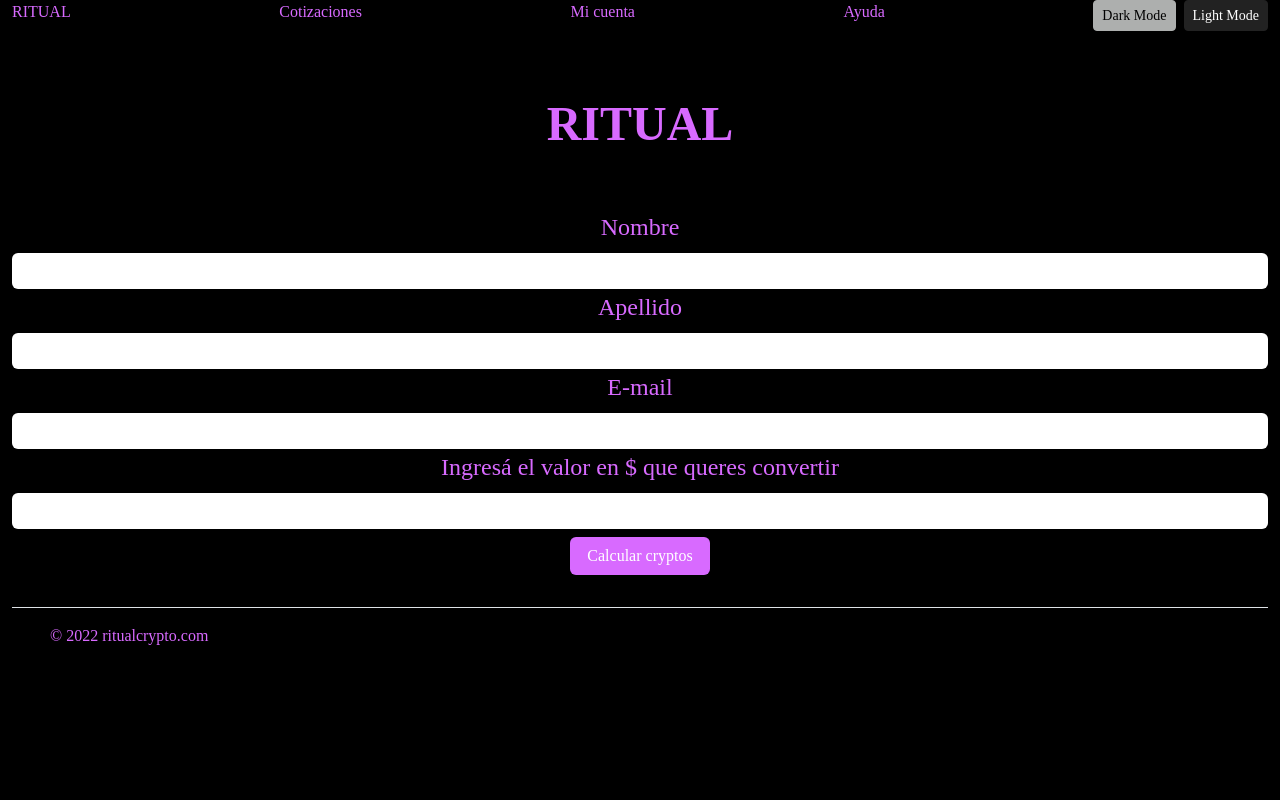
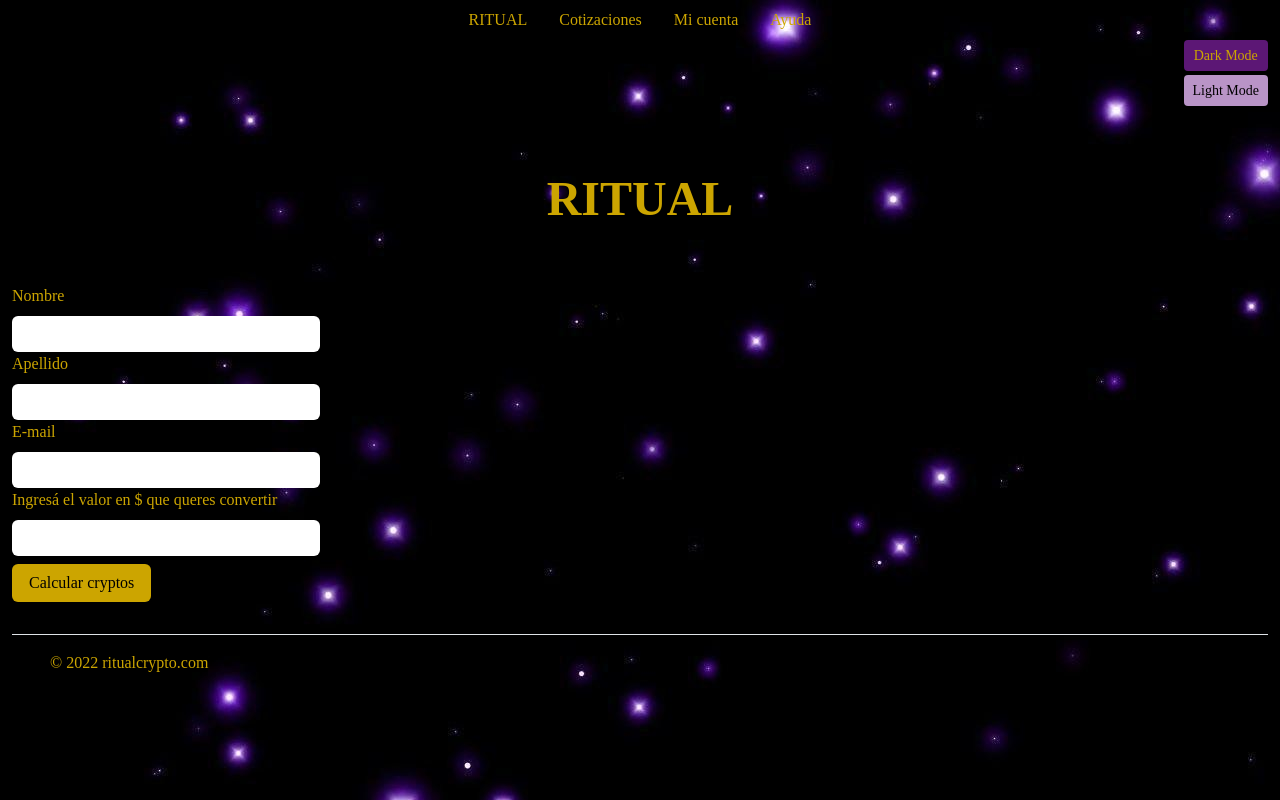
Before and after one commit to julietabueno/jsbuenopf, a website: page index.html in a window 1280 px wide. Drawn offline with nearby package versions, Linux system fonts and the light colour scheme; some packages are replaced by stand-ins of ours; no server answers; a script that the page names is missing; a web font is replaced by a local one.

Commit message:
cambie colores

```diff
--- a/index.html
+++ b/index.html
@@ -19,21 +19,33 @@
 <body class="container-fluid">
 
     <header>
+        <div>
             <div class="contenedor">
                 <nav>
+                    <div>
+                        <ul class="nav justify-content-center">
+                            <li class="nav-item">
+                                <a class="nav-link active" aria-current="page" href="#">RITUAL</a>
+                            </li>
+                            <li class="nav-item">
+                                <a class="nav-link" href="#">Cotizaciones</a>
+                            </li>
+                            <li class="nav-item">
+                                <a class="nav-link" href="#">Mi cuenta</a>
+                            </li>
+                            <li class="nav-item">
+                                <a class="nav-link">Ayuda</a>
+                            </li>
+                        </ul>
+                    </div>
 
-                <div class="enlaces d-flex justify-content-between ">
-                    <a class="logotipo" href="#">RITUAL</a>
-                    <a href="#">Cotizaciones</a>
-                    <a href="#">Mi cuenta</a>
-                    <a href="#">Ayuda</a>
-
-                    <div class="d-grid gap-2 row-6 d-md-flex justify-content-md-end">
-                        <button id="botonDarkMode" class="btn btn-dark btn-sm">Dark Mode</button>
-                        <button id="botonLightMode" class="btn btn-light btn-sm">Light Mode</button>
-                    </div>
+                    <div class="d-grid gap-1 row-1  justify-content-end">
+                        <button id="botonDarkMode" class="botonDarkMode btn btn-sm">Dark Mode</button>
+                        <button id="botonLightMode" class="botonLightMode btn btn-sm">Light Mode</button>
                     </div>
                 </nav>
+            </div>
+
 
     </header>
     <!-- =====================================MAIN=========================== -->
@@ -45,12 +57,12 @@
 
 
         <!-- Creo el contenedor -->
-        <div class="contenedor">
+        <div class="contenedor container-fluid">
             <!-- Creo el grid general con 3 columnas-->
-            <div class="grid text-center" style="--bs-columns: 3;">
-                <!-- Divido el grid en 12 columnas -->
+            <!-- <div class="grid text-center" style="--bs-columns: 3;">
+                Divido el grid en 12 columnas
                 <div class="grid align-middle" style="--bs-columns: 12;">
-                    <div class="row">
+                    <div class="row">-->
                         <div class=" col px-4 py-5 text-center fondo">
                             <h1 class="title display-5 fw-bold">RITUAL</h1>
                             <div class="col-lg-6 mx-auto">
@@ -60,8 +72,8 @@
                     </div>
                     <!-- Formulario de ingreso de datos -->
                     <div class="row ">
-                        <div class="col-lg-12 ">
-                            <form class="col-md-auto" id="formulario">
+                        <div class="col-lg-6 ">
+                            <form class="col-xl-6 " id="formulario">
                                 <label for="nombre" class="form-label">Nombre</label>
                                 <input type="text" class="form-control" id="nombre" name="nombre" required>
                                 <label for="apellido" class="form-label">Apellido</label>
--- a/script.js
+++ b/script.js
@@ -167,7 +167,7 @@ const realizarCambio = (usuario) => {
                                             <p class="cardBtc">BTC ${dividir(usuario.monto, valorBitcoin)}</p>
                                         </div>
                                         <div>
-                                        <button id="btnCompra" class="btn btn-light btn-sm">Comprar</button>
+                                        <button id="btnCompraBtc" class="btn btnStyle btn-sm">Comprar</button>
                                         </div>
                                     </div>
                                 </div>
@@ -179,7 +179,7 @@ const realizarCambio = (usuario) => {
                                             <p class="cardBtc">ETH ${dividir(usuario.monto, valorEthereum)}</p>
                                         </div>
                                         <div>
-                                        <button id="btnCompra" class="btn btn-light btn-sm">Comprar</button>
+                                        <button id="btnCompraEth" class="btn btnStyle btn-sm">Comprar</button>
                                         </div>
                                     </div>
                                 </div>
@@ -191,7 +191,7 @@ const realizarCambio = (usuario) => {
                                             <p class="cardBtc">USDC ${dividir(usuario.monto, valorUSCD)}</p>
                                         </div>
                                         <div>
-                                        <button id="btnCompra" class="btn btn-light btn-sm">Comprar</button>
+                                        <button id="btnCompraUSDC" class="btn btnStyle btn-sm">Comprar</button>
                                         </div>
                                     </div>
                                 </div>
@@ -202,6 +202,28 @@ const realizarCambio = (usuario) => {
 
     resultado.innerHTML = aux;
 }
+/* Agrego alertas de SA2 a los botones de comprar de las cards */
+btnCompraUSDC.addEventListener("click", () => {
+    Swal.fire({
+        title: 'Seguimos con la compra?',
+        text: "Estás por comprar USDC",
+        icon: 'warning',
+        showCancelButton: true,
+        confirmButtonColor: '#4B0082',
+        cancelButtonColor: '#CC0070',
+        confirmButtonText: 'Si, compro!'
+    }).then((result) => {
+        if (result.isConfirmed) {
+            Swal.fire(
+                'Felicitaciones!',
+                'Acabas de confirmar tu compra de Cypto USDC',
+                'success'
+            )
+        }
+    })
+})
+
+
 
 /*
 //Muestro el localStorage
--- a/style.css
+++ b/style.css
@@ -1,45 +1,52 @@
 @import url('https://fonts.googleapis.com/css2?family=David+Libre&display=swap');
 
 /* Estilos del NavBar */
-/* =====================================header===================================== */
-.navbar {
-    background-color: black;
+
+/* boton light y dark mode */
+.lightMode {
+    background: #9635F1;
+    background: -webkit-radial-gradient(center, #9635F1, #C1A3E4);
+    background: -moz-radial-gradient(center, #9635F1, #C1A3E4);
+    background: radial-gradient(ellipse at center, #9635F1, #C1A3E4);
+    transition: cubic-bezier(0.86, 0, 0.07, 1) 1s;
 }
 
-nav a{
-    text-decoration: none;
-    color: #d86aff;
+.lightMode .nav-link {
+    color: #5c1775;
 }
 
-.navbar-brand {
-    color: #d86aff;
-    font-size: xx-large;
+.lightMode .btnStyle {
+    background-color: #5c1775;
+    color: #CCA500;
+}
+
+.lightMode .form-label {
+    color: #5c1775;
+}
+
+/* =====================================MAIN============================================= */
+
+body {
+    background-image: url(./img/fondoDestellos.jpg);
+    font-family: 'David Libre', serif;
+    color: #CCA500;
+    transition: cubic-bezier(0.86, 0, 0.07, 1) 1s;
+}
+
+.nav-link {
+    color: #CCA500;
+    text-decoration: none;
 
 }
 
-/* boton light y dark mode */
-.lightMode {
-    background-color: rgb(248, 248, 248);
-    color: #d86aff;
-    transition: cubic-bezier(0.86, 0, 0.07, 1) 1s;
-
-}
-
-/* =====================================MAIN============================================= */
-body {
-    background-color: #000;
-    font-family: 'David Libre', serif;
-    color: #d86aff;
-    transition: cubic-bezier(0.86, 0, 0.07, 1) 1s;
-}
-
 .text-center {
-    color: #d86aff;
-    font-size: x-large;
+    color: #CCA500;
+    font-size: large;
+    text-align: left;
 }
 
 h1 {
-    color: #d86aff;
+    color: #CCA500;
     font-size: x-large;
 }
 
@@ -49,11 +56,21 @@ h2 {
 }
 
 .btnStyle {
-    background-color: #d86aff;
-    color: white;
+    background-color: #CCA500;
+    color: #000000;
 }
 
-.infoUsuarios{
+.botonLightMode {
+    background-color: #B994C7;
+    color: #000000;
+}
+
+.botonDarkMode {
+    background-color: #5c1775;
+    color: #CCA500;
+}
+
+.infoUsuarios {
     margin-left: 20%;
 }
 
```
Also changed, not shown: img/fondoDestellos.jpg (added), img/fondoPaisaje.jpg (added). Lines whose indentation alone changed are shown as unchanged.
